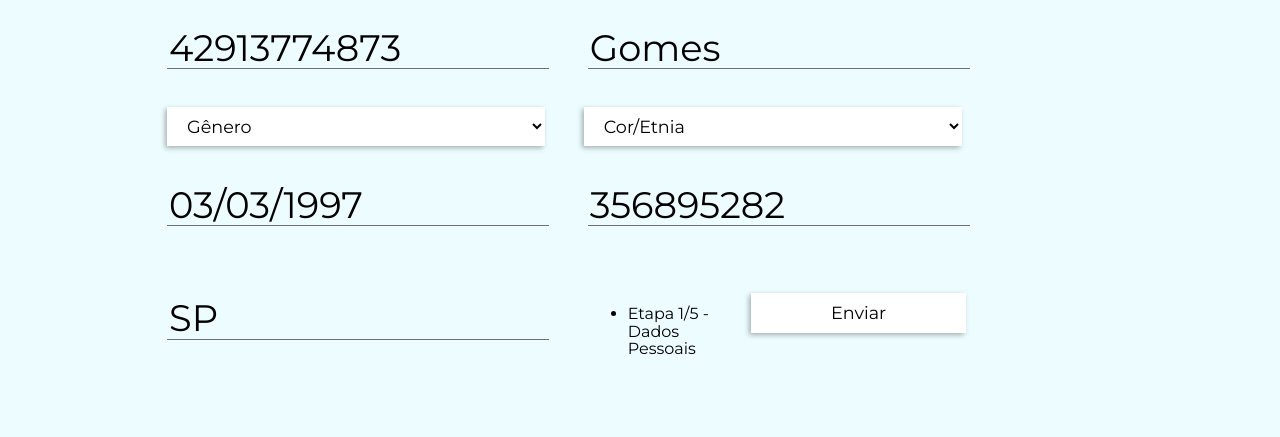
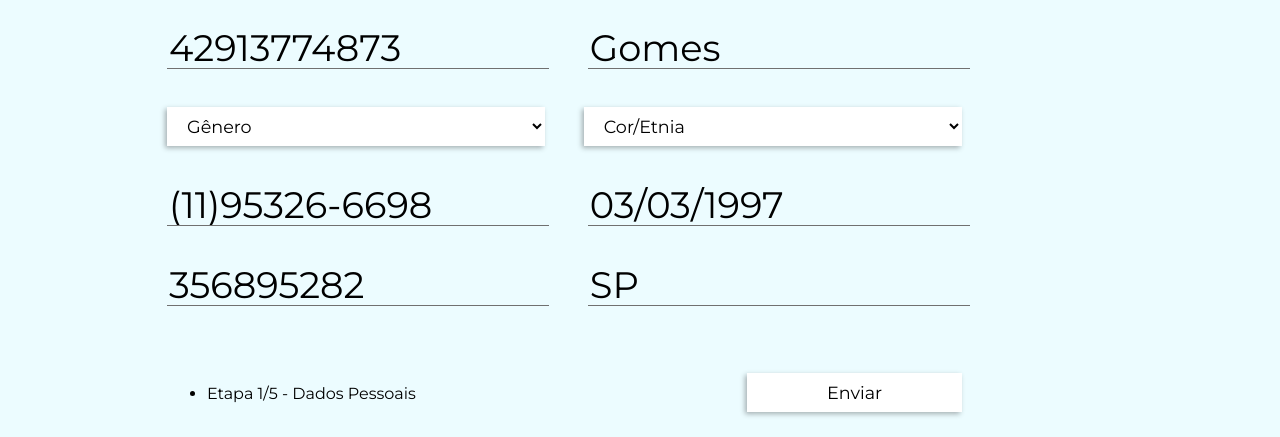
Before and after one commit to Bitencure/Projeto-Bob, a plain HTML site: page areaCandidato/newResume/personal-Info.html in a window 1280 px wide. Shown: the part 660-1097 px from the top of the page. Drawn offline with nearby package versions, Linux system fonts and the light colour scheme.

Commit message:
Adicionei o campo de Celular

```diff
--- a/areaCandidato/newResume/personal-Info.html
+++ b/areaCandidato/newResume/personal-Info.html
@@ -66,6 +66,7 @@
                 <option value="Parda">Parda</option>
                 <option value="Amarela">Amarela</option>
             </select>
+            <input type="text" name="Celular" placeholder="Celular (XX)XXXXX-XXXX" required value="(11)95326-6698">
             <input type="text" name="dt_nascimento" placeholder="Data de Nascimento DD/MM/AAAA" required
                 value="03/03/1997">
             <input type="text" name="rg" placeholder="RG" required value="356895282" pattern="[0-9]{9}">
```
